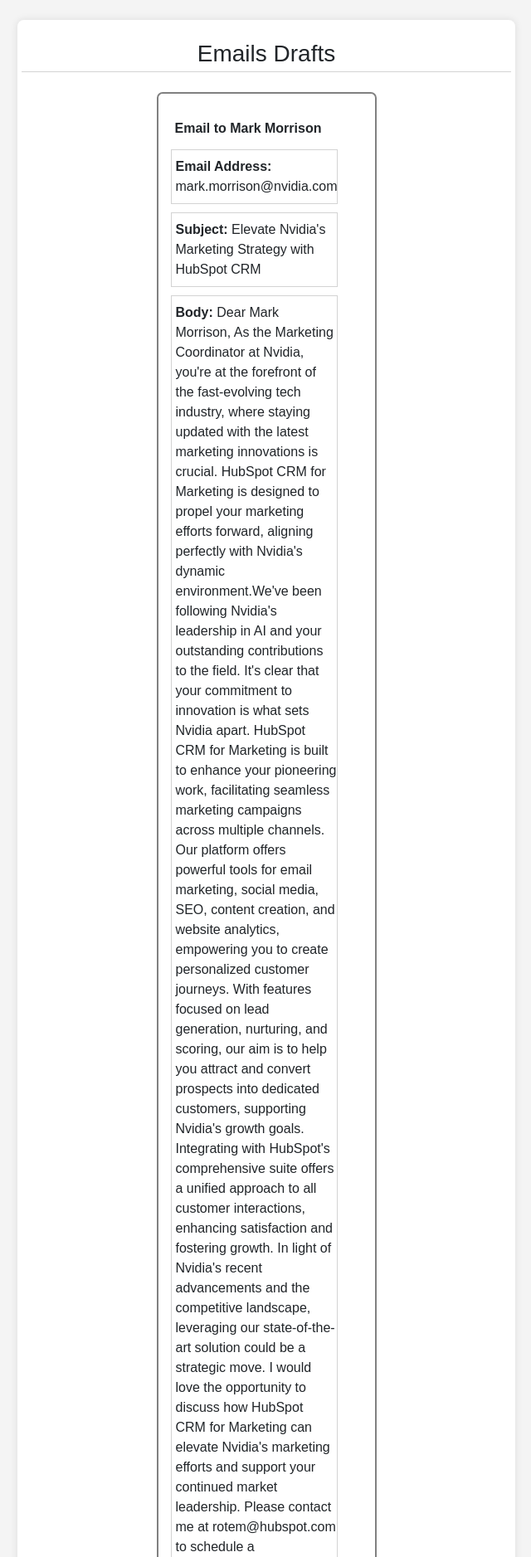
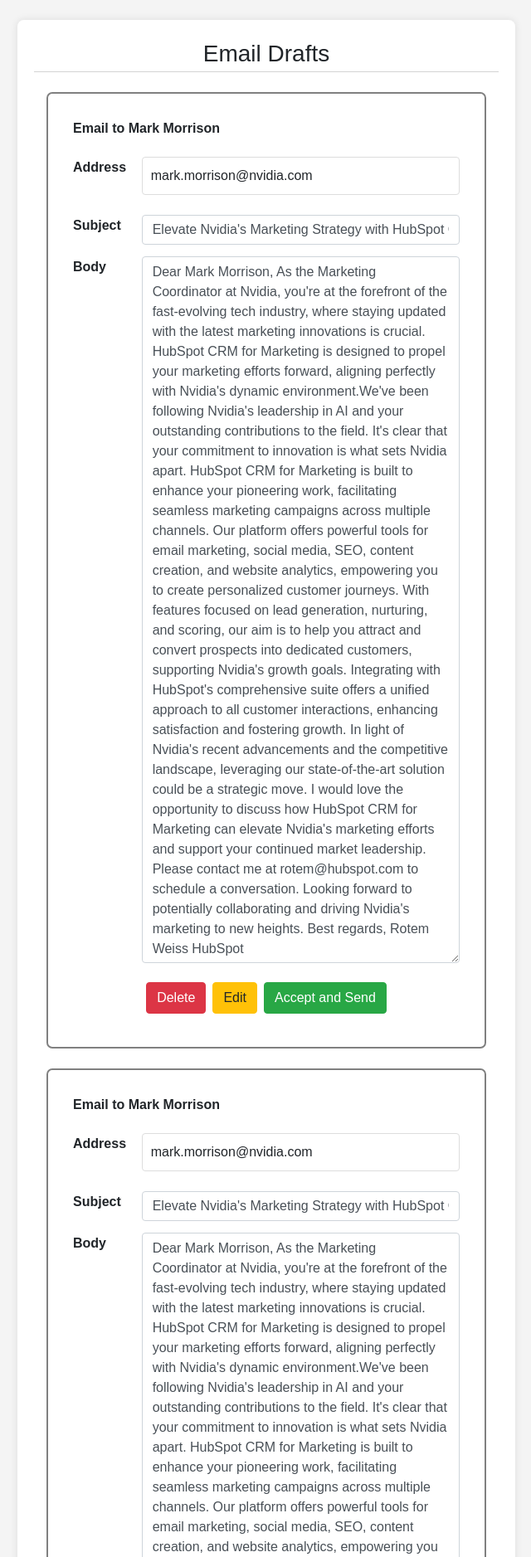
Before and after one commit to rotemweiss57/gpt-marketer, a Flask app: page /email_confirmation in a window 1280 px wide. Shown: the part 60-1937 px from the top of the page at 83% size, without its empty margins (319-959 px from the left). Run offline with Flask 3, Linux system fonts and the light colour scheme; some libraries are stand-ins or nearby versions.

Commit message:
Added textboxes to UI

```diff
--- a/frontend/static/scripts.js
+++ b/frontend/static/scripts.js
@@ -0,0 +1,10 @@
+document.addEventListener('DOMContentLoaded', function() {
+    document.querySelectorAll('.form-control').forEach(function(textArea) {
+        textArea.style.height = textArea.scrollHeight + 'px';
+        textArea.style.overflowY = 'hidden';
+        textArea.addEventListener('input', function() {
+            textArea.style.height = 'auto';
+            textArea.style.height = textArea.scrollHeight + 'px';
+        });
+    });
+});
--- a/frontend/static/styles.css
+++ b/frontend/static/styles.css
@@ -266,3 +266,34 @@
     padding: 30px;
     border-radius: 7px;
 }
+
+.title {
+    text-align: center !important;
+}
+
+.form-control, .form-control-plaintext {
+    background-color: white; /* Sets the background color to white */
+    border: 1px solid #ced4da; /* Adds a light grey border similar to default form controls */
+    margin-top: 0.375rem; /* Reduces the top margin to bring the textbox closer to the label */
+}
+
+.form-control-plaintext {
+    border: 0; /* Removes the border for the readonly input if desired */
+}
+
+.form-control[readonly] {
+    background-color: white; /* Ensures readonly form controls also have a white background */
+    opacity: 1; /* Ensures the readonly input text is not faded */
+}
+
+/* Adjust the margin of form labels */
+.col-form-label {
+    margin-bottom: 0; /* Removes the bottom margin */
+    padding-top: calc(0.375rem + 1px); /* Adjusts the top padding to align with form control */
+    padding-bottom: 0; /* Reduces padding to decrease space */
+}
+
+/* Adjust the spacing of form groups for tighter layout */
+.form-group {
+    margin-bottom: 0.5rem; /* Reduces the bottom margin of the form-group for a tighter layout */
+}
--- a/frontend/templates/email_confirmation.html
+++ b/frontend/templates/email_confirmation.html
@@ -1,39 +1,46 @@
 {% extends "layout.html" %}
 
 {% block content %}
-        <div class="row subtitle">Emails Drafts</div>
+    <div class="container-fluid">
+        <div class="row subtitle">Email Drafts</div>
             <div class="row justify-content-center mt-4">
-            <div class="col-md-6">
+                <div class="col-12">
                     {% for id, email in emails.items() %}
-                    <div class="output-item">
-                    <div class="row part-no-border">
+                    <div class="output-item mb-4">
+                        <!-- Email to lead_name -->
+                        <div class="form-group">
                             <label><strong>Email to {{ email['lead_name'] }}</strong></label>
                         </div>
-                    <div class="row part pt-2">
-                        <label><strong>Email Address: </strong> {{ email['lead_email'] }}</label>
-                    </div>
-                    <div class="row part pt-2">
-                        <label><strong>Subject: </strong> {{ email['lead_subject'] }}</label>
-                    </div>
-                    <div class="row part pt-2">
-                        <label><strong>Body: </strong> {{ email['lead_body'] }}</label>
-                    </div>
-                    <div class="row justify-content-center">
-                        <button type="button" class="col-md-3 mr-2 btn btn-danger">
-                            Delete
-                        </button>
-                        <button type="button" class="col-md-3 mr-2 btn btn-warning">
-                            Edit
-                        </button>
-                        <button type="button" class="col-md-3 btn btn-success">
-                            Accept and Send
-                        </button>
+                        <!-- Email Address -->
+                        <div class="form-group row">
+                            <label for="emailAddress{{ id }}" class="col-2 col-form-label"><strong>Address</strong></label>
+                            <div class="col-10">
+                                <input type="text" readonly class="form-control-plaintext" value="{{ email['lead_email'] }}">
                             </div>
                         </div>
-                    <br>
+                        <!-- Subject -->
+                        <div class="form-group row">
+                            <label for="emailSubject{{ id }}" class="col-2 col-form-label"><strong>Subject</strong></label>
+                            <div class="col-sm-10">
+                                <input id="emailSubject{{ id }}" class="form-control" readonly value="{{ email['lead_subject'] }}">
+                            </div>
+                        </div>
+                        <!-- Body -->
+                        <div class="form-group row">
+                            <label for="emailBody{{ id }}" class="col-2 col-form-label"><strong>Body</strong></label>
+                            <div class="col-sm-10">
+                                <textarea id="emailBody{{ id }}" class="form-control" readonly>{{ email['lead_body'] }}</textarea>
+                            </div>
+                        </div>
+                        <!-- Action Buttons -->
+                        <div class="row justify-content-center">
+                            <button type="button" class="btn btn-danger col-auto">Delete</button>
+                            <button type="button" class="btn btn-warning col-auto mx-2">Edit</button>
+                            <button type="button" class="btn btn-success col-auto">Accept and Send</button>
+                        </div>
+                    </div>
                     {% endfor %}
                 </div>
             </div>
-
-
+    </div>
 {% endblock %}
```
Also changed, not shown: frontend/templates/success.html (+7 -10 lines). Lines whose indentation alone changed are shown as unchanged.
